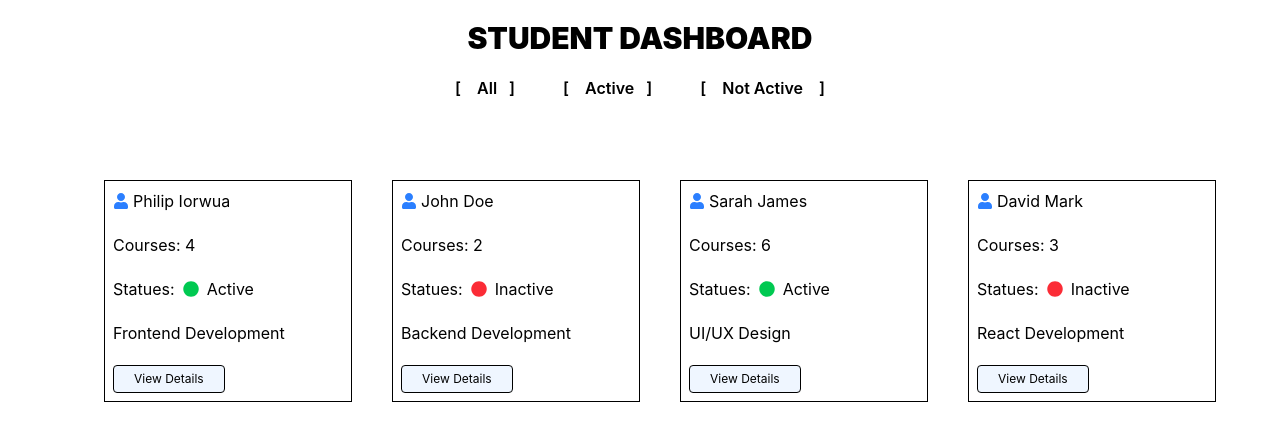
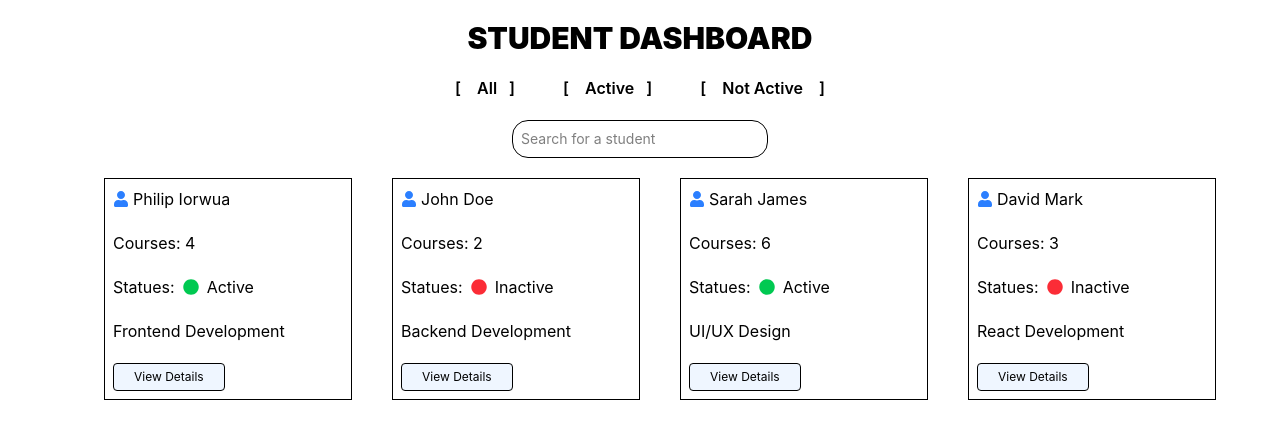
Before and after one commit to terhemeniorwua-png/-student-dashboard, a React (Vite) app: page / in a window 1280 px wide. Shown: the top 440 px of the page. Built offline with nearby package versions, Linux system fonts and the light colour scheme.

Commit message:
add the search input

```diff
--- a/src/App.jsx
+++ b/src/App.jsx
@@ -6,6 +6,7 @@ import Button from './components/Button'
 import Header from './components/Header'
 import StudentList from './components/StudentList'
 import StudentCard from './components/StudentCard'
+import FilterButton from './components/FilterButton'
 
 function App() {
   // const [count, setCount] = useState(0);
@@ -66,10 +67,26 @@ const [inactiveStudent, setInactiveStudent] = useState(students)
     }
 
 
+     const handleSearch = e =>{
+        let input = e.target.value.toLowerCase()
+        let studentSearched = students.filter(student =>{
+          let searchedStudent = student.name.toLowerCase()
+          if(searchedStudent.includes(input)){
+            return student
+          }
+     })
+     setInactiveStudent(studentSearched)
+    }
+
+
+
   return (
     <>
 
     <Header all={handleAllStudent} active={handleActive} inactive={handleInactive}/>
+
+    <FilterButton functionality={(e)=>{handleSearch(e)}}/>
+
     <StudentList student={ inactiveStudent }/>
 
     </>
--- a/src/components/FilterButton.jsx
+++ b/src/components/FilterButton.jsx
@@ -0,0 +1,16 @@
+
+
+const FilterButton = ({functionality}) => {
+// console.log(functionality)
+
+
+    return (
+        <>
+          <div className="w-full">
+              <input onKeyUp={functionality} type="search" className="border w-[20%] ml-[40%] mt-5 pl-2 text-sm p-2 rounded-2xl" placeholder="Search for a student"/>
+          </div>
+        </>
+     );
+}
+
+export default FilterButton;
--- a/src/components/StudentList.jsx
+++ b/src/components/StudentList.jsx
@@ -26,7 +26,7 @@ if(!show){
 
     return (
         <>
-           <div className="grid grid-cols-4 px-[5%] pt-20">
+           <div className="grid grid-cols-4 px-[5%] pt-5">
             {
             student.map(student =>{
 
```
